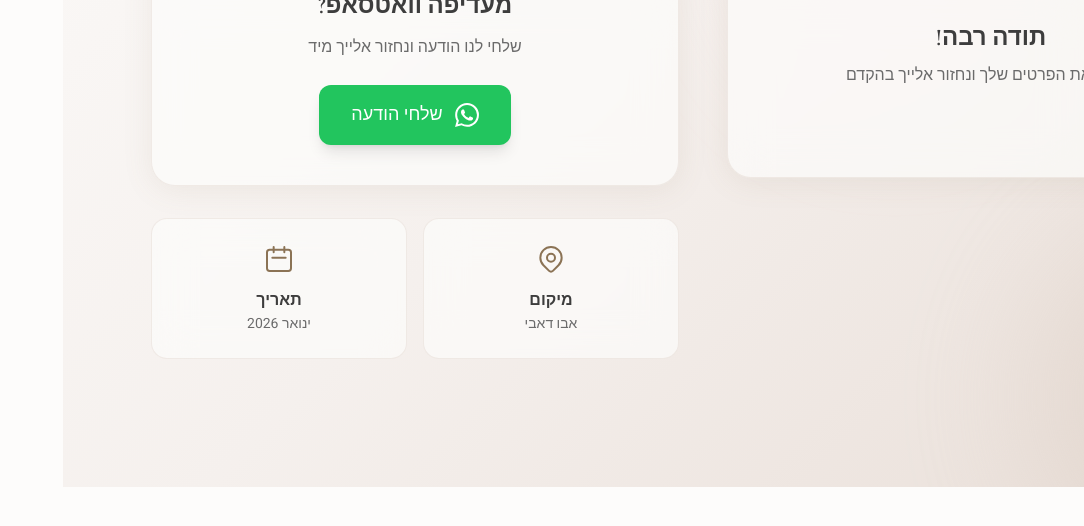
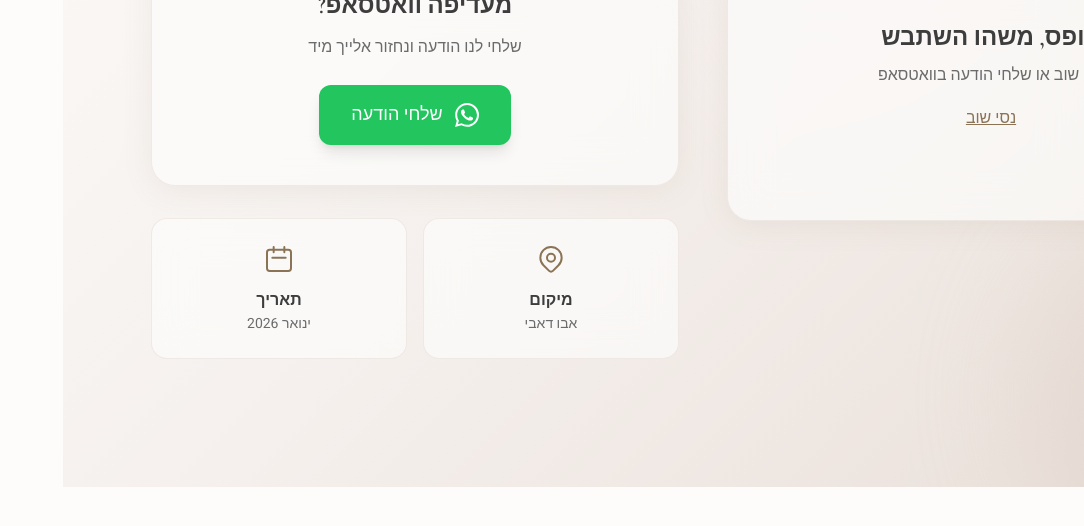
Before and after one commit to Idosegev23/retreatByfly, a Next.js app: page / in a window 1280 px wide. Both pictures are taken after typing "Sample", "5551234", "name@example.com", "Sample" into the empty fields and a click on the button "שלחי פרטים". Shown: the part 10944-11470 px from the top of the page, without its empty margins (196-1280 px from the left). Built offline with nearby package versions, Linux system fonts and the light colour scheme; no server answers.

Commit message:
Add webhook integration for contact form

```diff
--- a/src/components/sections/FloatingContact.tsx
+++ b/src/components/sections/FloatingContact.tsx
@@ -8,6 +8,7 @@ const WHATSAPP_NUMBER = "972545856695";
 const WHATSAPP_MESSAGE = encodeURIComponent(
   "היי, אני מתעניינת בריטריט 'תקווה ורודה' ואשמח לקבל פרטים נוספים"
 );
+const WEBHOOK_URL = "https://hook.eu2.make.com/ubkxdy8gry6axqwvg75vfm9kqoxpddvp";
 
 export function FloatingContact() {
   const [formData, setFormData] = useState({
@@ -18,6 +19,7 @@ export function FloatingContact() {
   });
   const [isSubmitting, setIsSubmitting] = useState(false);
   const [isSubmitted, setIsSubmitted] = useState(false);
+  const [error, setError] = useState(false);
 
   const sectionRef = useRef<HTMLDivElement>(null);
   const isInView = useInView(sectionRef, { once: true, margin: "-100px" });
@@ -30,18 +32,38 @@ export function FloatingContact() {
   const handleSubmit = async (e: React.FormEvent) => {
     e.preventDefault();
     setIsSubmitting(true);
+    setError(false);
 
-    // Simulate form submission
-    await new Promise((resolve) => setTimeout(resolve, 1500));
+    try {
+      const response = await fetch(WEBHOOK_URL, {
+        method: "POST",
+        headers: {
+          "Content-Type": "application/json",
+        },
+        body: JSON.stringify({
+          name: formData.name,
+          phone: formData.phone,
+          email: formData.email,
+          message: formData.message,
+          source: "תקווה ורודה - דף נחיתה",
+          timestamp: new Date().toISOString(),
+        }),
+      });
 
-    setIsSubmitting(false);
-    setIsSubmitted(true);
-
-    // Reset after 3 seconds
-    setTimeout(() => {
-      setIsSubmitted(false);
-      setFormData({ name: "", phone: "", email: "", message: "" });
-    }, 3000);
+      if (response.ok) {
+        setIsSubmitted(true);
+        setTimeout(() => {
+          setIsSubmitted(false);
+          setFormData({ name: "", phone: "", email: "", message: "" });
+        }, 3000);
+      } else {
+        setError(true);
+      }
+    } catch {
+      setError(true);
+    } finally {
+      setIsSubmitting(false);
+    }
   };
 
   const whatsappUrl = `https://wa.me/${WHATSAPP_NUMBER}?text=${WHATSAPP_MESSAGE}`;
@@ -121,7 +143,31 @@ export function FloatingContact() {
             transition={{ delay: 0.3, duration: 0.6 }}
             className="glass rounded-3xl p-8 md:p-10 shadow-soft"
           >
-            {isSubmitted ? (
+            {error ? (
+              <motion.div
+                initial={{ opacity: 0, scale: 0.9 }}
+                animate={{ opacity: 1, scale: 1 }}
+                className="text-center py-12"
+              >
+                <div className="w-16 h-16 mx-auto mb-6 flex items-center justify-center bg-red-100 rounded-full">
+                  <svg className="w-8 h-8 text-red-600" fill="none" stroke="currentColor" viewBox="0 0 24 24">
+                    <path strokeLinecap="round" strokeLinejoin="round" strokeWidth={2} d="M6 18L18 6M6 6l12 12" />
+                  </svg>
+                </div>
+                <h3 className="font-cormorant text-2xl font-semibold text-text mb-2">
+                  אופס, משהו השתבש
+                </h3>
+                <p className="text-text-light mb-4">
+                  נסי שוב או שלחי הודעה בוואטסאפ
+                </p>
+                <button
+                  onClick={() => setError(false)}
+                  className="text-accent underline"
+                >
+                  נסי שוב
+                </button>
+              </motion.div>
+            ) : isSubmitted ? (
               <motion.div
                 initial={{ opacity: 0, scale: 0.9 }}
                 animate={{ opacity: 1, scale: 1 }}
```
